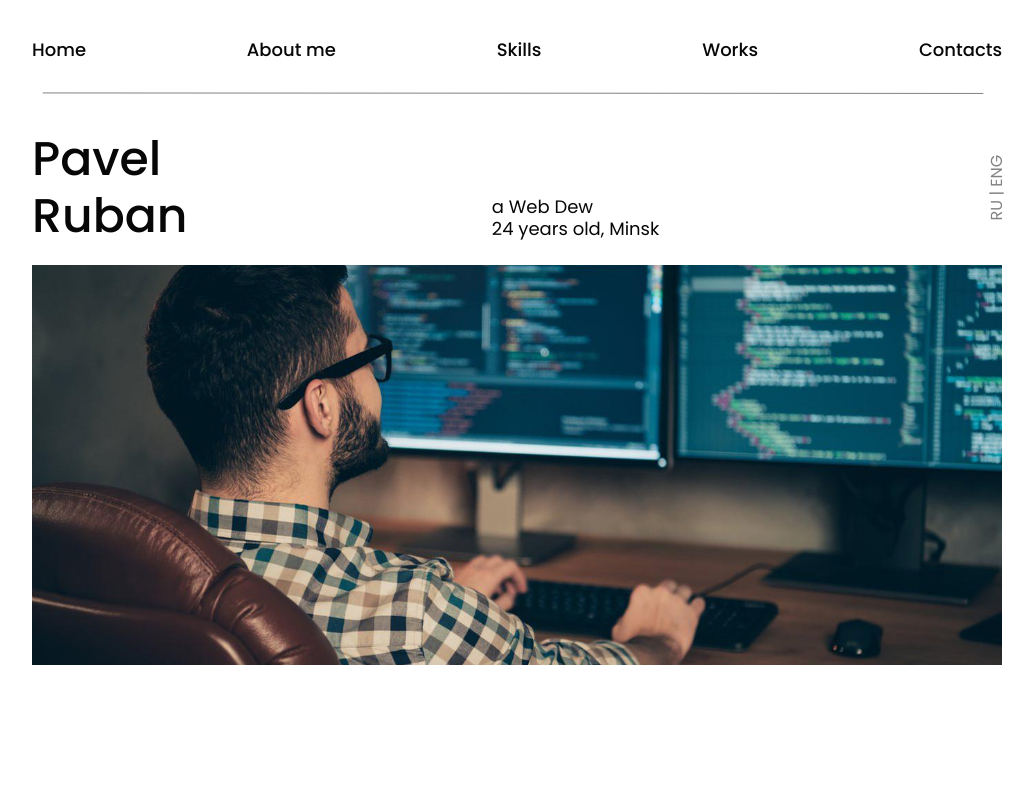
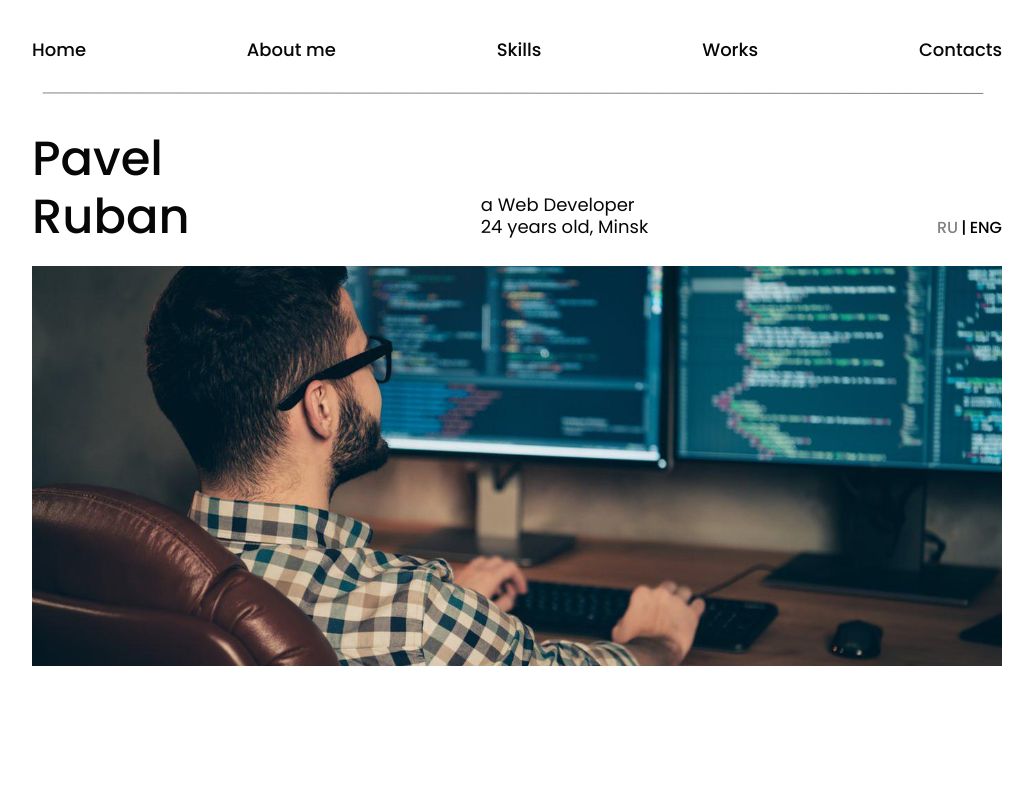
Before and after one commit to RubanPavel/Portfolio, a React app: page / in a window 1280 px wide. Shown: the top 800 px of the page, without its empty margins (123-1158 px from the left). Built offline with nearby package versions, Linux system fonts and the light colour scheme.

Commit message:
refactor Main, add i18n

```diff
--- a/src/App.tsx
+++ b/src/App.tsx
@@ -6,17 +6,21 @@ import {Works} from "layout/sections/works";
 import {AboutMe} from "layout/sections/about";
 import {Contact} from "layout/sections/contact";
 import {Footer} from "layout/footer";
+import {I18nextProvider} from "react-i18next";
+import i18n from "./components/i18n/i18n";
 
 function App() {
   return (
     <div className="App">
-      <Header />
-      <Main />
-      <AboutMe />
-      <Skills />
-      <Works />
-      <Contact />
-      <Footer/>
+      <I18nextProvider i18n={i18n}>
+        <Header/>
+        <Main/>
+        <AboutMe/>
+        <Skills/>
+        <Works/>
+        <Contact/>
+        <Footer/>
+      </I18nextProvider>
     </div>
   );
 }
--- /dev/null
+++ b/src/components/i18n/i18n.ts
@@ -0,0 +1,30 @@
+import i18n from 'i18next';
+import { initReactI18next } from 'react-i18next';
+
+i18n
+  .use(initReactI18next)
+  .init({
+    resources: {
+      en: {
+        translation: {
+          nameMane: 'Pavel Ruban',
+          titleMainF: 'a Web Developer',
+          titleMainT: ' 24 years old, Minsk'
+        },
+      },
+      ru: {
+        translation: {
+          nameMane: 'Павел Рубан',
+          titleMainF: 'Веб-разработчик',
+          titleMainT: ' 24 года, Минск'
+        },
+      },
+    },
+    lng: 'en',
+    fallbackLng: 'en',
+    interpolation: {
+      escapeValue: false,
+    },
+  });
+
+export default i18n;
--- a/src/icon/Icon.tsx
+++ b/src/icon/Icon.tsx
@@ -16,7 +16,6 @@ export const Icon = (props: propsIcon) => {
       viewBox={props.viewBox || "0 0 1024 1024"}
       fill={props.fill || "none"}
       xmlns="http://www.w3.org/2000/svg"
-
     >
       <use xlinkHref={`${imgSprite}#${props.iconId}`}/>
     </svg>
--- a/src/layout/footer/Footer.tsx
+++ b/src/layout/footer/Footer.tsx
@@ -54,8 +54,8 @@ export const Footer = () => {
           <SocialList>
             {footerData.map((f, index) => {
               return (
-                <SocialItem>
-                  <SocialLink target="_blank" href={f.href} key={index}>
+                <SocialItem key={index}>
+                  <SocialLink target="_blank" href={f.href}>
                     <Icon {...f} iconId={f.iconId}/>
                   </SocialLink>
                 </SocialItem>
--- a/src/layout/header/menu/Menu.tsx
+++ b/src/layout/header/menu/Menu.tsx
@@ -20,27 +20,36 @@ export const Menu = (props: menuProps) => {
             );
           })}
         </ul>
-        <Icon iconId={'menuBottom'} width={"950"} height={"2"} viewBox={"0 0 950 2"}/>
       </StyledMenu>
+      <StyledBox>
+      <Icon iconId={'menuBottom'} width={"950"} height={"2"} viewBox={"0 0 950 2"}/>
+      </StyledBox>
+    </>
 
-    </>
   );
 };
 
 const StyledMenu = styled.nav`
   width: 100%;
 
-  ul {
+   ul {
     display: flex;
     flex-direction: row;
     justify-content: space-between;
   }
 
   @media ${theme.media.tablet} {
-  display: none;
+    display: none;
   }
 
+
 `;
+
+const StyledBox = styled.div`
+  @media ${theme.media.tablet} {
+    display: none;
+  }
+`
 
 
 const ListItem = styled.li`
--- a/src/layout/sections/main/Main.tsx
+++ b/src/layout/sections/main/Main.tsx
@@ -3,17 +3,20 @@ import React from 'react';
 import imgMy from '../../../assets/img/0b0.jpg'
 import {Container} from "components/Container";
 import styled from "styled-components";
+import {useTranslation} from "react-i18next";
+import {LanguageSwitch} from "layout/sections/main/button/LanguageSwitch";
 
 
 export const Main = () => {
+  const {t} = useTranslation();
   return (
     <StyledMain>
       <Container>
-        <FlexWrapper width={'102.8%'} margin={'0 0 20px 0'} direction={'row'} justify={'space-between'} align={'center'}>
-          <Name>Pavel <br/> Ruban</Name>
-          <Title>a Web Dew <br/> 24 years old, Minsk </Title>
-          <Lang>RU | ENG</Lang>
-        </FlexWrapper>
+          <FlexWrapper  margin={'0 0 20px 0'} direction={'row'} justify={'space-between'} align={'center'}>
+            <Name>{t('nameMane')}</Name>
+            <Title> {t('titleMainF')} <br/> {t('titleMainT')}  </Title>
+            <LanguageSwitch/>
+          </FlexWrapper>
         <Photo src={imgMy} alt=""/>
       </Container>
     </StyledMain>
@@ -27,25 +30,23 @@ const StyledMain = styled.section`
   width: 100%;
 `
 
+/*const MainBox = styled.div`
+  width: 100%;
+  position: relative;
+`*/
+
 const Photo = styled.img`
   width: 100%;
   height: 400px;
   object-fit: cover;
 `
 const Name = styled.h2`
-  font-size: 47.339px;
+  width: 160px;
+  font-size: 48px;
   font-weight: 500;
 `
 const Title = styled.h1`
-  padding-top: 60px;
+  padding-top: 56px;
   font-size: 18px;
   font-weight: 400;
 `
-const Lang = styled.h2`
-
-  transform: rotate(-90deg);
-  color: #828282;
-  font-size: 16px;
-  font-weight: 400;
-
-`
--- /dev/null
+++ b/src/layout/sections/main/button/LanguageSwitch.tsx
@@ -0,0 +1,49 @@
+import React, {useState} from 'react';
+import {useTranslation} from 'react-i18next';
+import styled from "styled-components";
+
+export const LanguageSwitch = () => {
+  const {i18n} = useTranslation();
+  const [activeLanguage, setActiveLanguage] = useState(i18n.language);
+
+  const changeLanguage = (lng: any) => {
+    i18n.changeLanguage(lng);
+    setActiveLanguage(lng);
+  };
+
+  return (
+    <LangBox>
+      <LangButtonRu onClick={() => changeLanguage('ru')} activeLanguage={activeLanguage}>
+        RU
+      </LangButtonRu>
+      <span>|</span>
+      <LangButtonEn onClick={() => changeLanguage('en')} activeLanguage={activeLanguage}>
+        ENG
+      </LangButtonEn>
+    </LangBox>
+  );
+}
+
+const LangBox = styled.div`
+  display: flex;
+  justify-content: space-between;
+  padding-top: 80px;
+  width: 65px;
+  font-size: 16px;
+  font-weight: 500;
+
+  /* transform: rotate(-90deg);*/
+  /*position: fixed;
+  top: 30%;
+  left: 85%;*/
+`;
+
+const LangButtonRu = styled.div<{ activeLanguage: string }>`
+  cursor: pointer;
+  color: ${(props) => (props.activeLanguage === 'ru' ? '#000000' : '#828282')};
+`;
+
+const LangButtonEn = styled.div<{ activeLanguage: string }>`
+  cursor: pointer;
+  color: ${(props) => (props.activeLanguage === 'en' ? '#000000' : '#828282')};
+`;
```
Also changed, not shown: src/layout/header/Header.tsx (+4 -3 lines).
